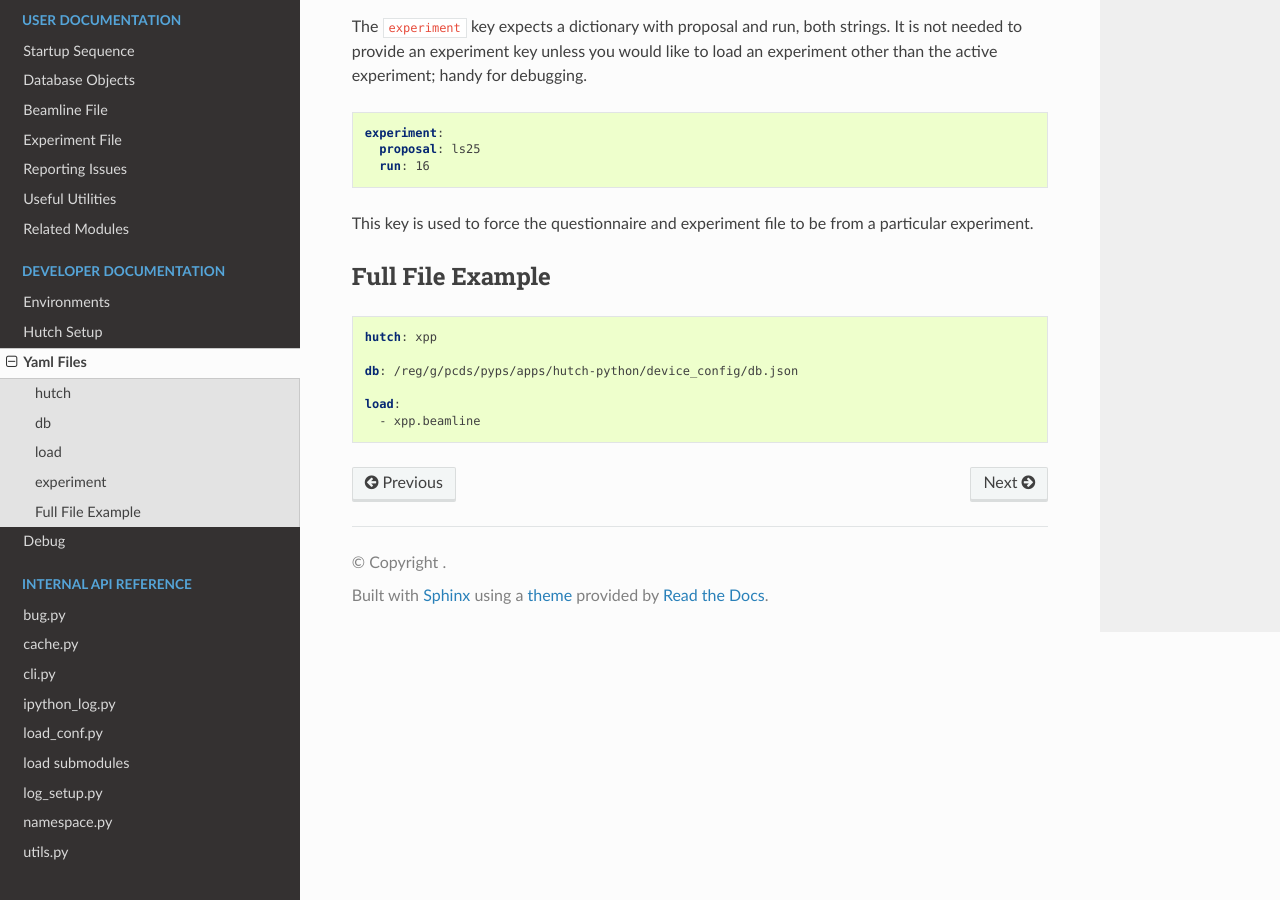
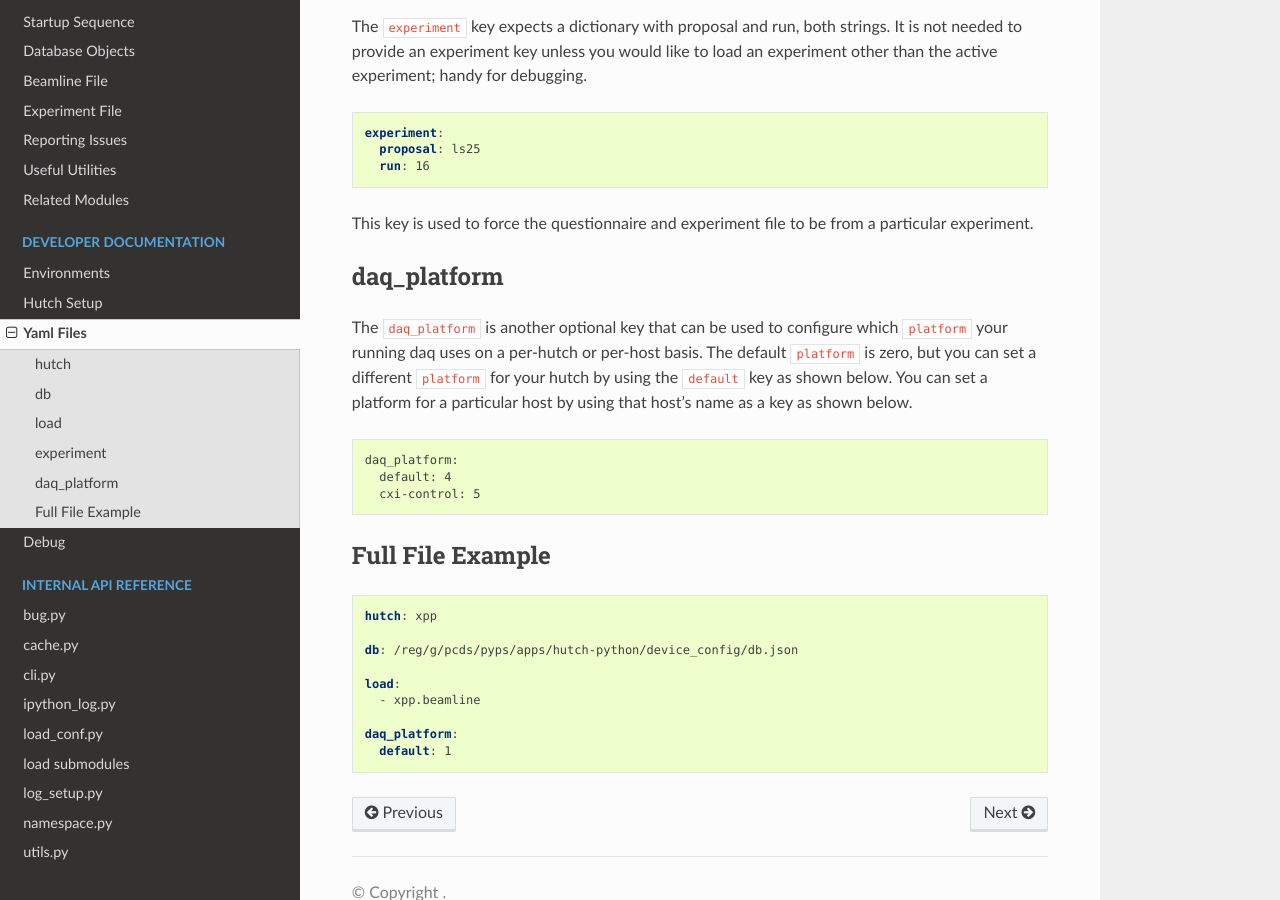
Before and after one commit to teddyrendahl/hutch-python, a Sphinx documentation site: the page built from docs/source/yaml_files.rst, in a window 1280 px wide and 900 px high, scrolled down 1402 px. Built offline with Sphinx 7.4.7 and the Read the Docs theme 2.0.0, drawn with Linux system fonts in a browser that asks for light colours; some of the changed text lies outside the part shown.

Commit message:
DOC: Add information about daq_platform cfg key that I just added

```diff
--- a/docs/source/yaml_files.rst
+++ b/docs/source/yaml_files.rst
@@ -2,8 +2,8 @@ Yaml Files
 ==========
 
 ``hutch-python`` uses a ``conf.yml`` file for basic configuration. This is a
-standard yaml file with four valid keys:
-``hutch``, ``db``, ``load``, and ``experiment``.
+standard yaml file with five valid keys:
+``hutch``, ``db``, ``load``, ``experiment``, and ``daq_platform``.
 
 
 hutch
@@ -86,6 +86,23 @@ This key is used to force the questionnaire and experiment file to be from a
 particular experiment.
 
 
+daq_platform
+------------
+
+The ``daq_platform`` is another optional key that can be used to configure
+which ``platform`` your running daq uses on a per-hutch or per-host basis.
+The default ``platform`` is zero, but you can set a different ``platform``
+for your hutch by using the ``default`` key as shown below. You can set a
+platform for a particular host by using that host's name as a key as shown
+below.
+
+.. code-block:: YMAL
+
+   daq_platform:
+     default: 4
+     cxi-control: 5
+
+
 Full File Example
 -----------------
 
@@ -97,3 +114,6 @@ Full File Example
 
    load:
      - xpp.beamline
+
+   daq_platform:
+     default: 1
```
